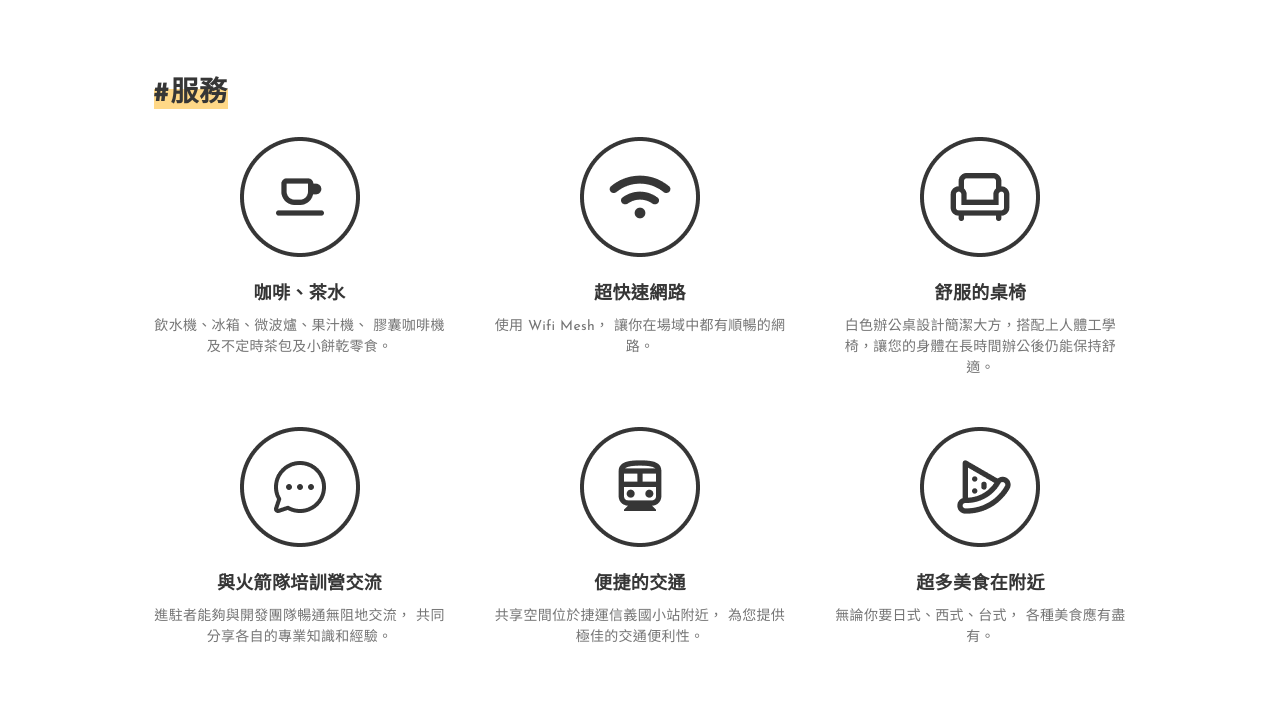
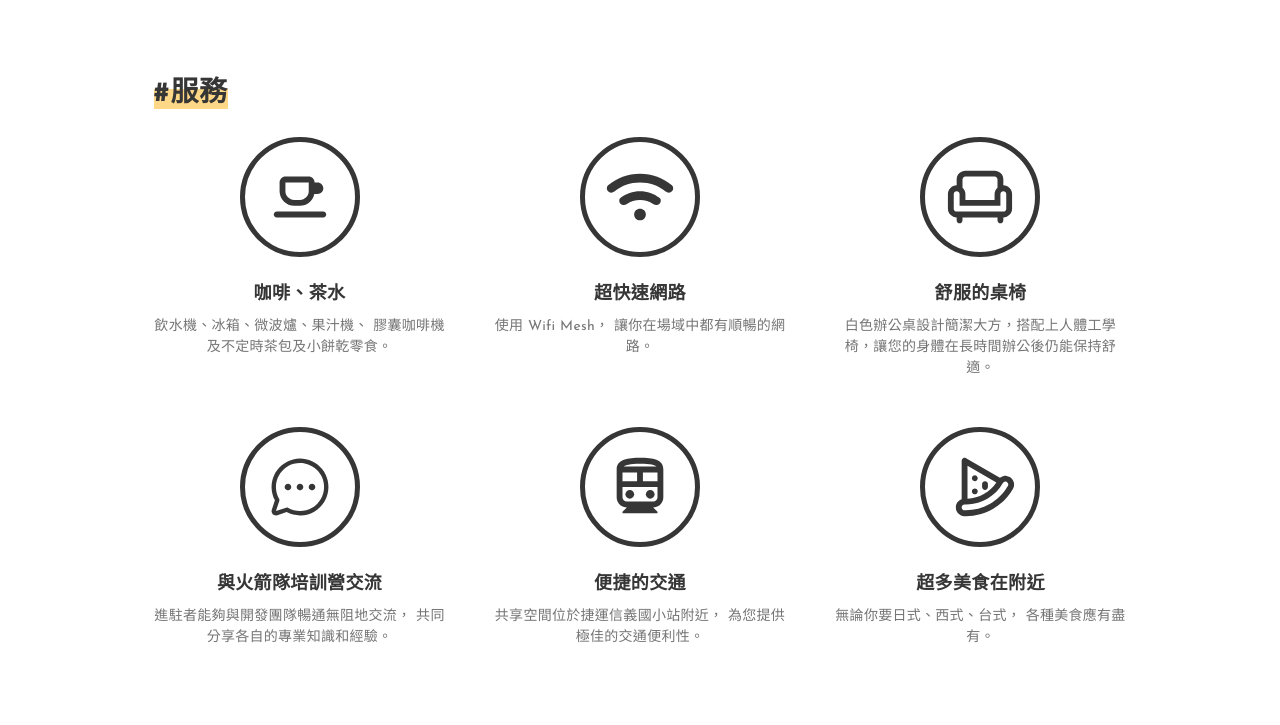
Before and after one commit to hexschool/rocket_landingpage, a website: page coworking_space.html in a window 1280 px wide. Shown: the part 2800-3525 px from the top of the page. Drawn offline with nearby package versions, Linux system fonts and the light colour scheme.

Commit message:
fix/ change icon png -> svg

```diff
--- a/coworking_space.html
+++ b/coworking_space.html
@@ -2,11 +2,7 @@
 <html lang="zh-Hant-TW">
   <head>
     <title>Co-working space</title>
-    <link
-      rel="icon"
-      type="image/svg"
-      href="./image/hexschool.ico"
-    />
+    <link rel="icon" type="image/svg" href="./image/hexschool.ico" />
 
     <meta charset="UTF-8" />
     <meta http-equiv="X-UA-Compatible" content="IE=edge" />
@@ -207,10 +203,7 @@
             <ul class="service_card_container">
               <li class="service_card">
                 <div class="service_card_img">
-                  <img
-                    src="./image/share_place/ic-coffee.png"
-                    alt="ic-coffee"
-                  />
+                  <img src="./image/share_place/ic/coffee.svg" alt="coffee" />
                 </div>
                 <div class="service_card_text">
                   <h5>咖啡、茶水</h5>
@@ -222,7 +215,7 @@
               </li>
               <li class="service_card">
                 <div class="service_card_img">
-                  <img src="./image/share_place/ic-wifi.png" alt="ic-wifi" />
+                  <img src="./image/share_place/ic/wifi.svg" alt="wifi" />
                 </div>
                 <div class="service_card_text">
                   <h5>超快速網路</h5>
@@ -231,10 +224,7 @@
               </li>
               <li class="service_card">
                 <div class="service_card_img">
-                  <img
-                    src="./image/share_place/ic-office.png"
-                    alt="ic-office"
-                  />
+                  <img src="./image/share_place/ic/office.svg" alt="office" />
                 </div>
                 <div class="service_card_text">
                   <h5>舒服的桌椅</h5>
@@ -246,8 +236,8 @@
               <li class="service_card">
                 <div class="service_card_img">
                   <img
-                    src="./image/share_place/ic-community.png"
-                    alt="ic-community"
+                    src="./image/share_place/ic/community.svg"
+                    alt="community"
                   />
                 </div>
                 <div class="service_card_text">
@@ -260,10 +250,7 @@
               </li>
               <li class="service_card">
                 <div class="service_card_img">
-                  <img
-                    src="./image/share_place/ic-traffic.png"
-                    alt="ic-traffic"
-                  />
+                  <img src="./image/share_place/ic/traffic.svg" alt="traffic" />
                 </div>
                 <div class="service_card_text">
                   <h5>便捷的交通</h5>
@@ -274,7 +261,7 @@
               </li>
               <li class="service_card">
                 <div class="service_card_img">
-                  <img src="./image/share_place/ic-food.png" alt="ic-food" />
+                  <img src="./image/share_place/ic/food.svg" alt="food" />
                 </div>
                 <div class="service_card_text">
                   <h5>超多美食在附近</h5>
--- a/javascript/register.js
+++ b/javascript/register.js
@@ -298,7 +298,7 @@ faqAry.forEach((section) => {
   faqContent.forEach((content) => {
     const listItem = `
     <li class="question_item">
-      <img src="./image/training/ic-no${content.id}.png" alt="ic-no${content.id}" />
+      <img src="./image/training/ic-no${content.id}.svg" alt="ic-no${content.id}" />
       <div>
         <p class="question_item_Q">${content.question}</p>
         <p class="question_item_A">${content.answer}</p>
```
Also changed, not shown: image/share_place/ic/coffee.svg (added), image/share_place/ic/community.svg (added), image/share_place/ic/food.svg (added), image/share_place/ic/office.svg (added), image/share_place/ic/traffic.svg (added), image/share_place/ic/wifi.svg (added), image/training/ic-no1.png (deleted), image/training/ic-no1.svg (added), image/training/ic-no2.png (deleted), image/training/ic-no2.svg (added), image/training/ic-no3.png (deleted), image/training/ic-no3.svg (added), image/training/ic-no4.png (deleted), image/training/ic-no4.svg (added), 2 more files.
